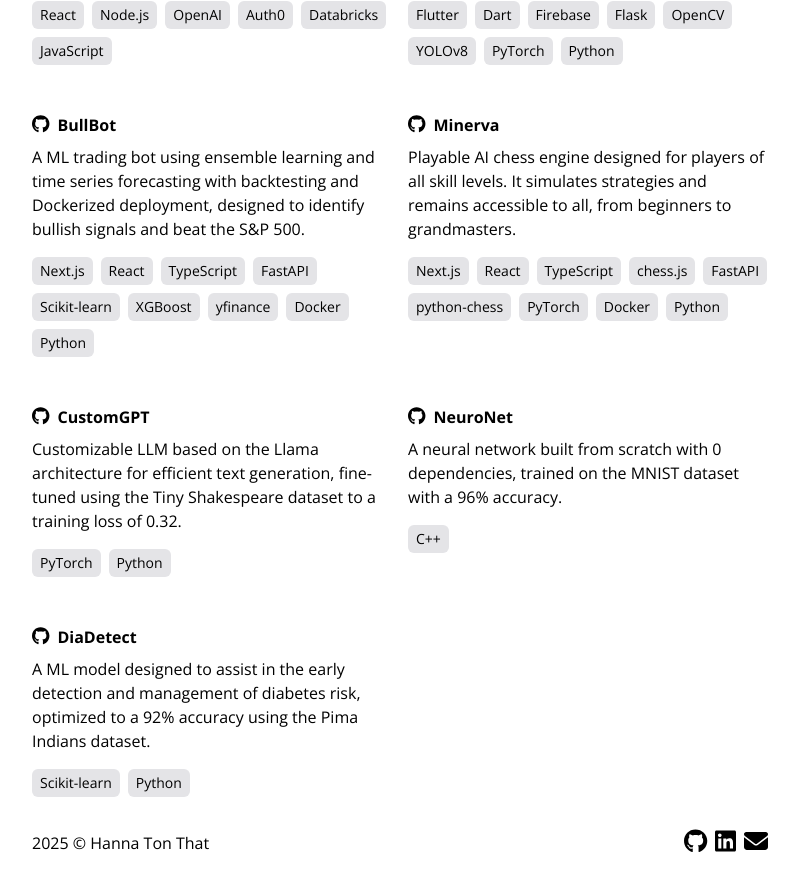
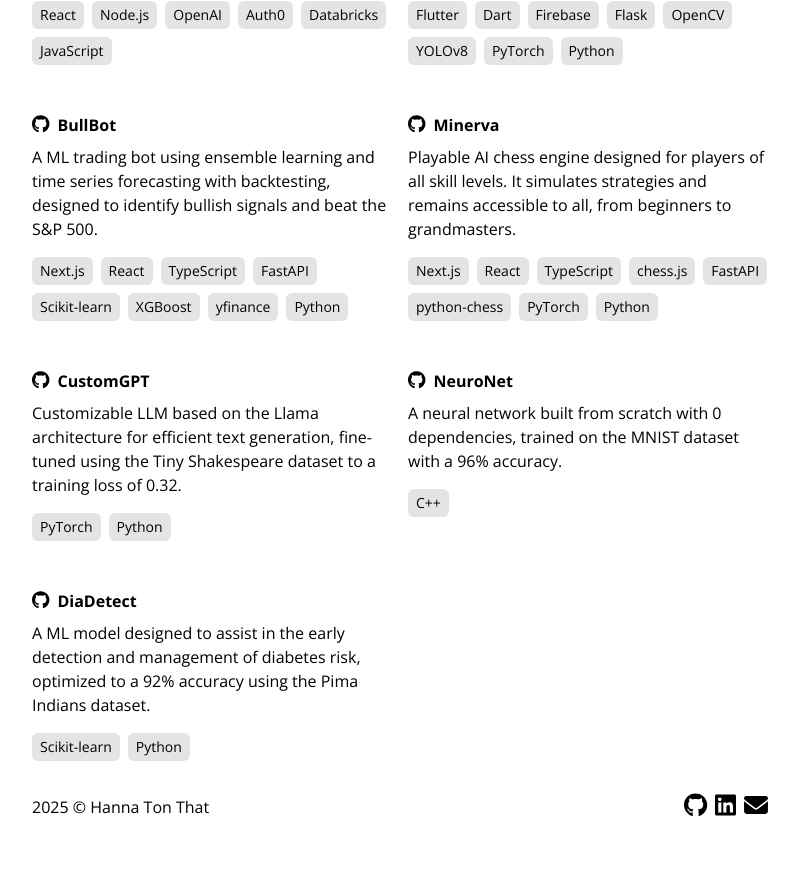
Before and after one commit to hannatonthat/portfolio-v2, a Next.js app: page / in a window 1280 px wide. Shown: the part 1150-2040 px from the top of the page, without its empty margins (240-1039 px from the left). Built offline with nearby package versions, Linux system fonts and the light colour scheme.

Commit message:
Minor project tweaks

```diff
--- a/components/Project.js
+++ b/components/Project.js
@@ -22,14 +22,14 @@ const allProjects = [
   {
     title: "BullBot",
     github: "https://github.com/hannatonthat/BullBot",
-    summary: "A ML trading bot using ensemble learning and time series forecasting with backtesting and Dockerized deployment, designed to identify bullish signals and beat the S&P 500.",
-    skills: ["Next.js", "React", "TypeScript", "FastAPI", "Scikit-learn", "XGBoost", "yfinance", "Docker", "Python"]
+    summary: "A ML trading bot using ensemble learning and time series forecasting with backtesting, designed to identify bullish signals and beat the S&P 500.",
+    skills: ["Next.js", "React", "TypeScript", "FastAPI", "Scikit-learn", "XGBoost", "yfinance", "Python"]
   },
   {
     title: "Minerva",
     github: "https://github.com/hannatonthat/Minerva",
     summary: "Playable AI chess engine designed for players of all skill levels. It simulates strategies and remains accessible to all, from beginners to grandmasters.",
-    skills: ["Next.js", "React", "TypeScript", "chess.js", "FastAPI", "python-chess", "PyTorch", "Docker", "Python"]
+    skills: ["Next.js", "React", "TypeScript", "chess.js", "FastAPI", "python-chess", "PyTorch", "Python"]
   },
   {
     title: "CustomGPT",
@@ -78,7 +78,7 @@ export default function Project() {
       <div className="relative w-full">
         <button
           onClick={handleSearch}
-          className="cursor-pointer absolute left-2 top-1/2 transform -translate-y-1/2 text-zinc-400 dark:text-zinc-500 hover:text-black dark:hover:text-white"
+          className="cursor-pointer absolute left-2 top-1/2 transform -translate-y-1/2 text-zinc-400 dark:text-zinc-500 transition-transform duration-300 hover:scale-110 hover:text-black dark:hover:text-white"
         >
           <FontAwesomeIcon icon={faMagnifyingGlass} />
         </button>
@@ -96,7 +96,7 @@ export default function Project() {
             setTempQuery("");
             setQuery("");
           }}
-          className="cursor-pointer absolute right-2 top-3.5 transform -translate-y-1/2 text-zinc-400 dark:text-zinc-500 hover:text-black dark:hover:text-white text-lg leading-none"
+          className="cursor-pointer absolute right-2 top-3.5 transform -translate-y-1/2 text-zinc-400 dark:text-zinc-500 transition-transform duration-300 hover:scale-110 hover:text-black dark:hover:text-white text-lg leading-none"
         >
           x
         </button>
```
